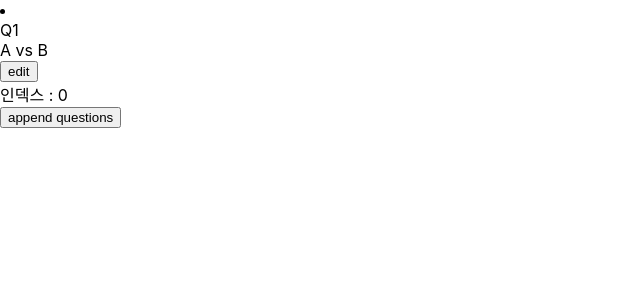
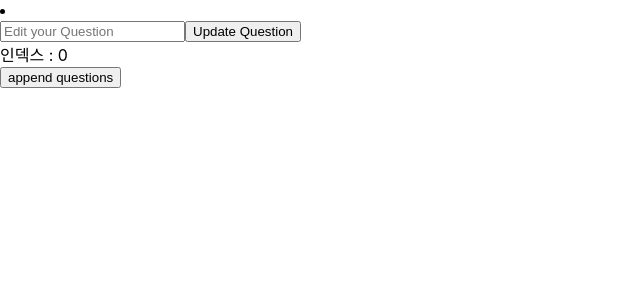
Before and after one commit to SeolyeongBae/surbey, a React (Create React App) app: page /edit in a window 1280 px wide. Both pictures are taken after a click on the button "edit". Shown: the top 300 px of the page, without its empty margins (0-640 px from the left). Built offline with nearby package versions, Linux system fonts and the light colour scheme.

Commit message:
Add List Editing Mode

```diff
--- a/src/components/editQuestionPreview.js
+++ b/src/components/editQuestionPreview.js
@@ -1,12 +1,48 @@
-import React from "react";
+import React, { useState } from "react";
 
-function EditQuestionPriview({ question }) {
+function EditQuestionPriview({
+  question,
+  changeEditMode,
+  isEditMode,
+  elementIndex,
+}) {
+  const [newQuestion, setNewQuestion] = useState(question.text);
+
+  const onSubmit = async (event) => {
+    event.preventDefault();
+    changeEditMode(elementIndex);
+  };
+
+  const onChange = (event) => {
+    const {
+      title: { value },
+    } = event;
+    setNewQuestion(value);
+  };
+
   return (
-    <>
-      <div> Q{question.id} </div>
-      <div> {question.title} </div>
-      <button> edit </button>
-    </>
+    <div>
+      {isEditMode ? (
+        <>
+          <form onSubmit={onSubmit}>
+            <input
+              type="question"
+              placeholder="Edit your Question"
+              value={newQuestion}
+              required
+              onChange={onChange}
+            />
+            <input type="submit" value="Update Question" />
+          </form>
+        </>
+      ) : (
+        <>
+          <div> Q{question.id} </div>
+          <div> {question.title} </div>
+          <button onClick={() => changeEditMode(elementIndex)}> edit </button>
+        </>
+      )}
+    </div>
   );
 }
 
--- a/src/pages/MakeSurbeyPage.js
+++ b/src/pages/MakeSurbeyPage.js
@@ -7,6 +7,7 @@ function countNumbers(array) {
 
 function MakeSurbeyPage() {
   const [questions, setQuestions] = useState([{ id: "1", title: "A vs B" }]);
+  const [isEditMode, setIsEditMode] = useState([false]);
 
   const addQuestion = () => {
     setQuestions(
@@ -17,13 +18,29 @@ function MakeSurbeyPage() {
     );
   };
 
+  const changeEditMode = (idx) => {
+    const isToggle = isEditMode[idx];
+
+    const newArr = Array(questions.length).fill(false);
+
+    if (isToggle == false) {
+      newArr[idx] = true;
+    }
+    setIsEditMode(newArr);
+  };
+
   const count = useMemo(() => countNumbers(questions), [questions]);
 
   return (
     <>
       {questions.map((question, index) => (
         <li key={question.id}>
-          <EditQuestionPriview question={question} />
+          <EditQuestionPriview
+            question={question}
+            changeEditMode={changeEditMode}
+            isEditMode={isEditMode[index]}
+            elementIndex={index}
+          />
           <div> 인덱스 : {index} </div>
         </li>
       ))}
```
